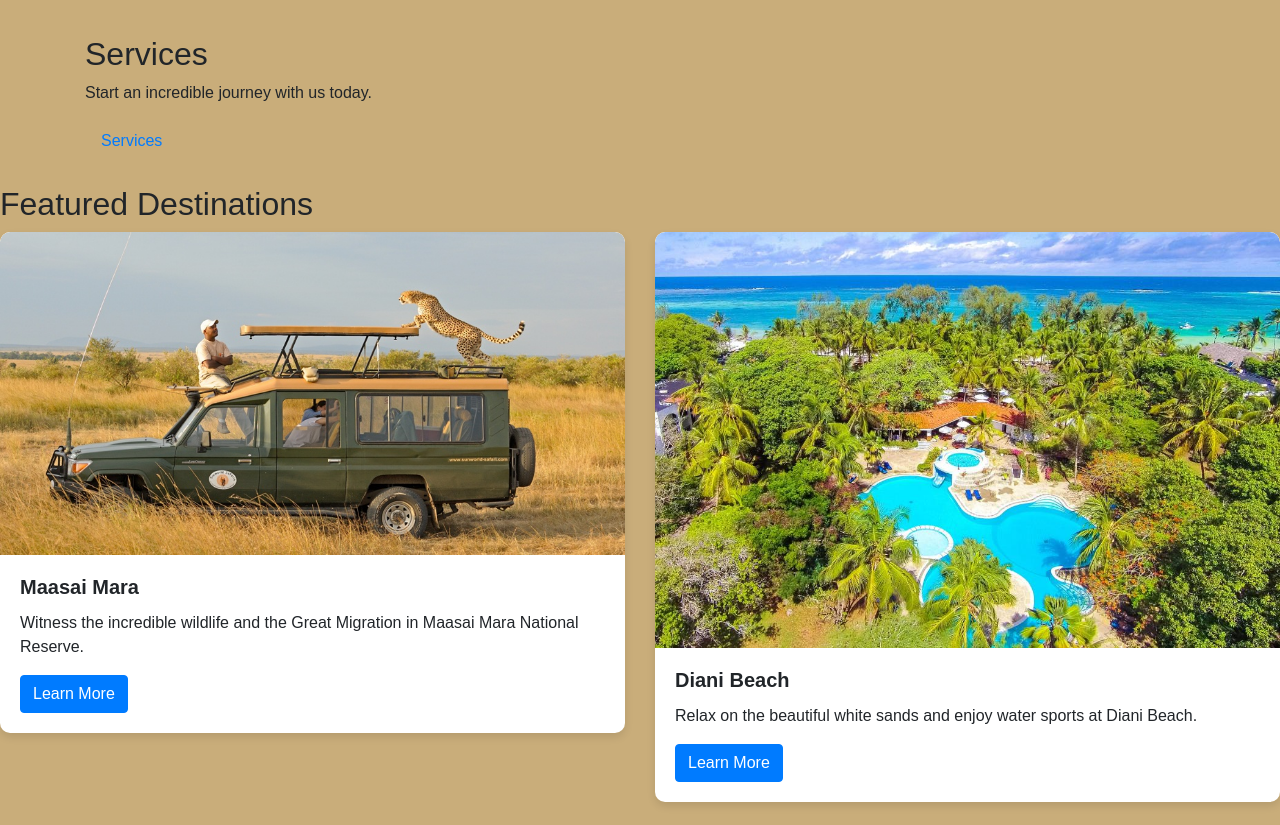
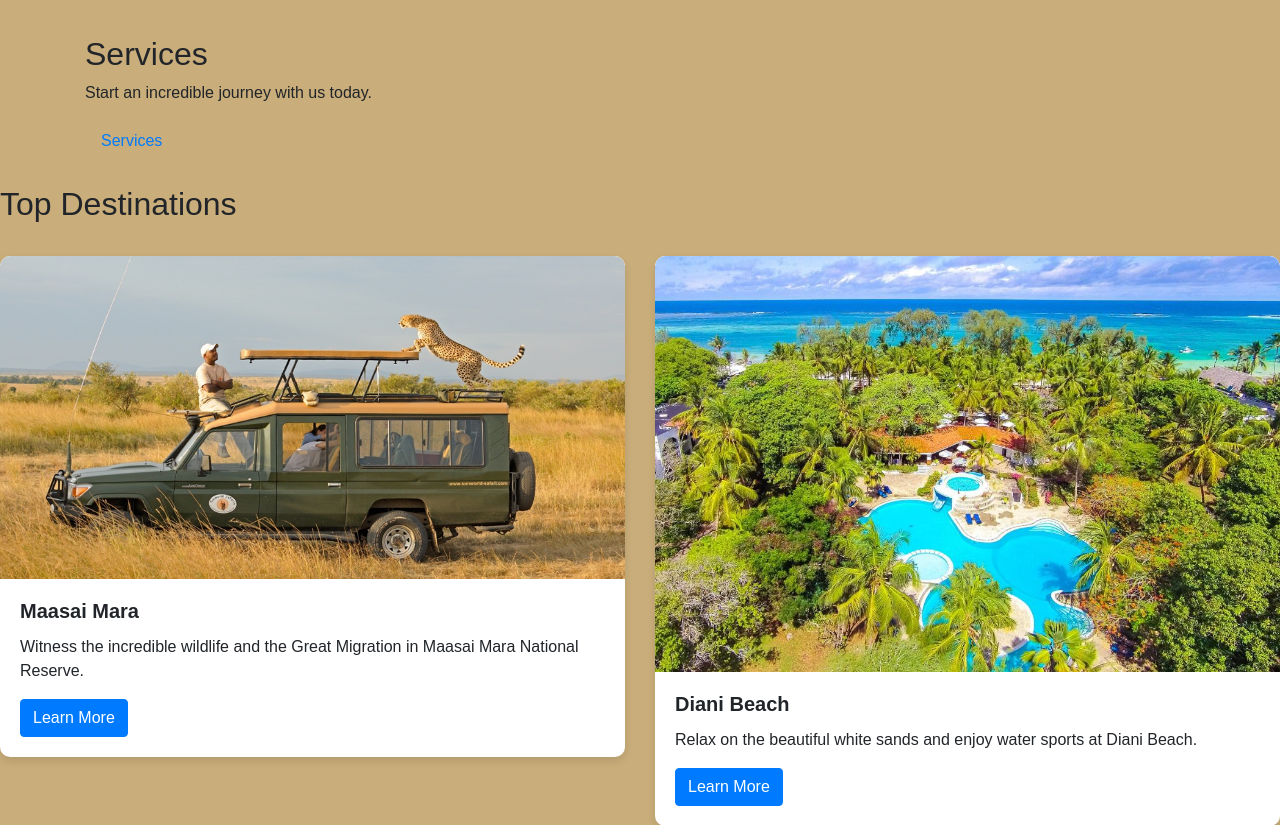
Before and after one commit to Kimuruae/Travel, a PHP site: page / in a window 1280 px wide. Shown: the part 330-1155 px from the top of the page. Run offline with PHP 8.4, Linux system fonts and the light colour scheme.

Commit message:
new update

```diff
--- a/index.php
+++ b/index.php
@@ -18,7 +18,8 @@
     </div>
         <!-- Featured Destinations -->
         <div class="featured-destinations mt-4">
-            <h2>Featured Destinations</h2>
+            <h2>Top Destinations</h2>
+            <br>
             <div class="row">
               <div class="col-md-6">
                 <div class="card mb-4">
@@ -26,7 +27,7 @@
                   <div class="card-body">
                     <h5 class="card-title">Maasai Mara</h5>
                     <p class="card-text">Witness the incredible wildlife and the Great Migration in Maasai Mara National Reserve.</p>
-                    <a href="destination.html" class="btn btn-primary">Learn More</a>
+                    <a href="destination.php" class="btn btn-primary">Learn More</a>
                   </div>
                 </div>
               </div>
```
